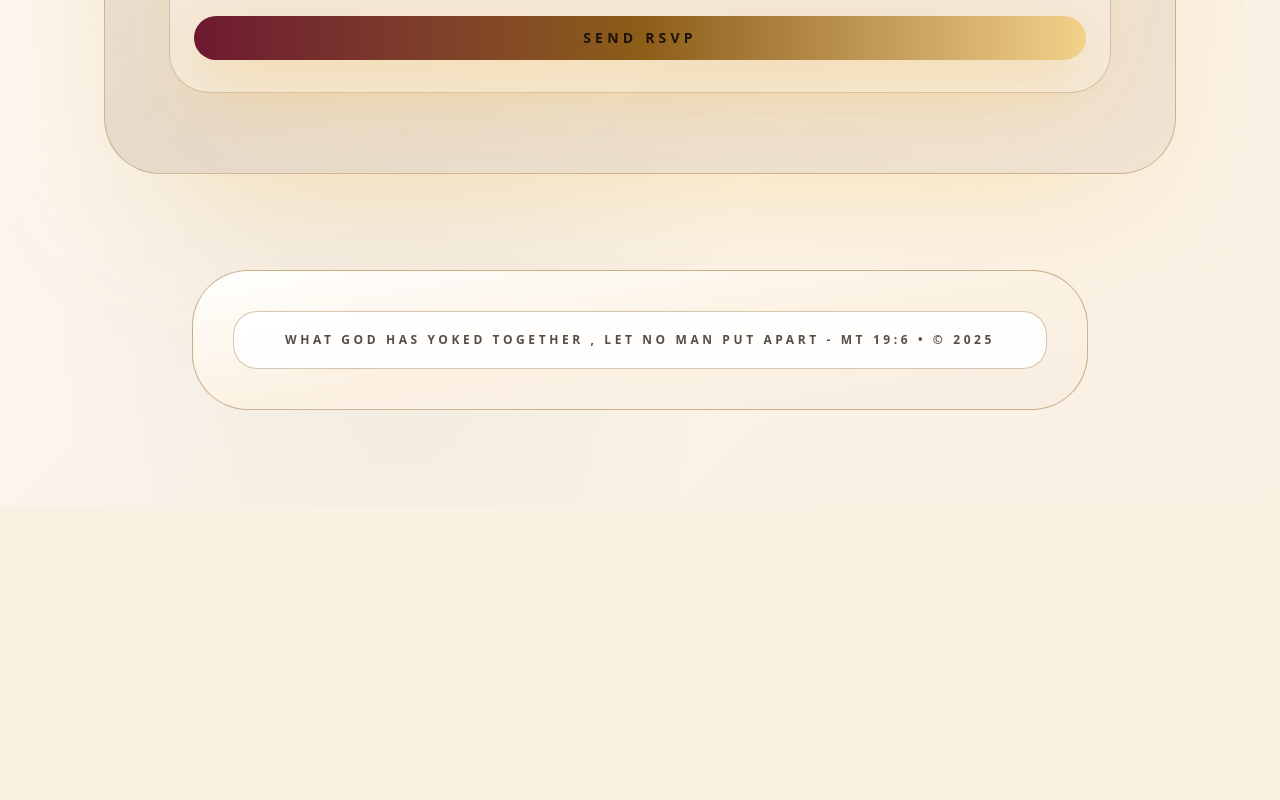
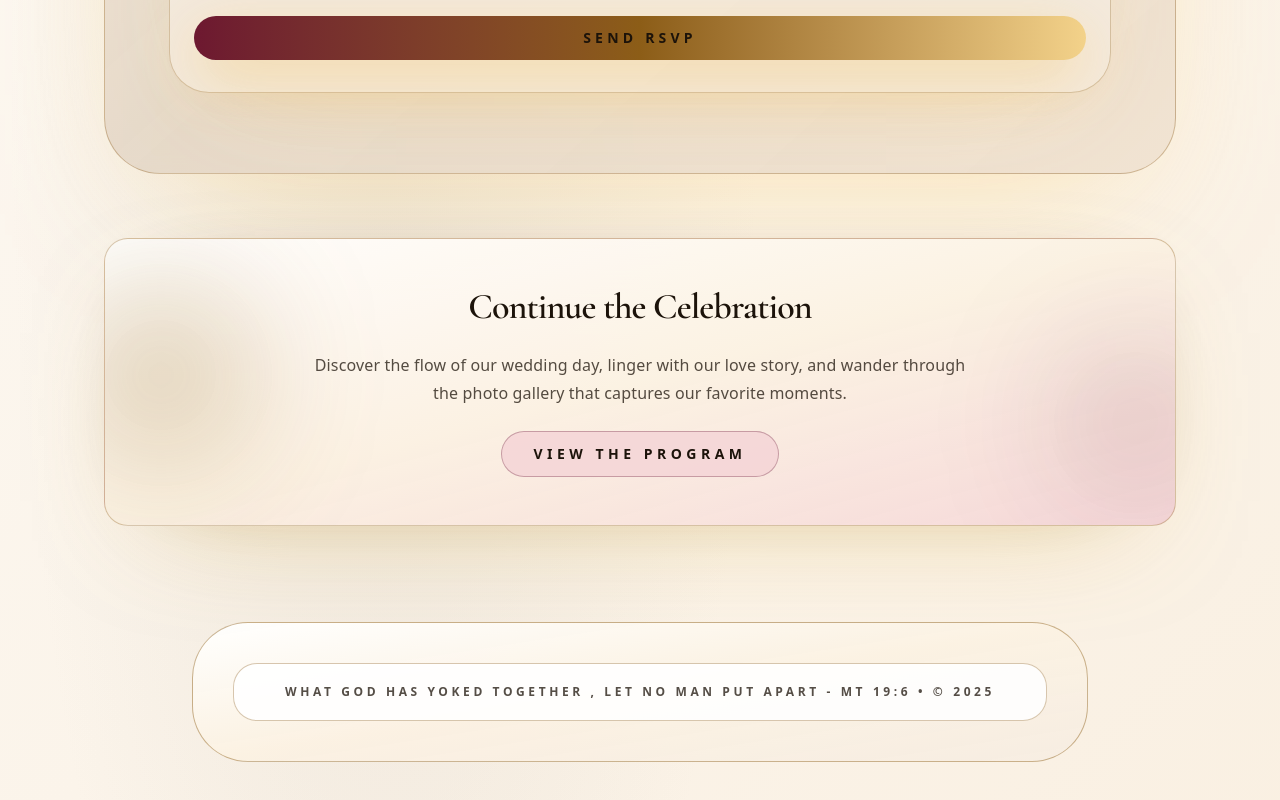
Before and after one commit to Andesfluffy/wedding-app, a Next.js app: page / in a window 1280 px wide. Shown: the part 2466-3266 px from the top of the page. Before the commit the page ends 2972 px from the top, so only its background shows below. Built offline with nearby package versions, Linux system fonts and the light colour scheme.

Commit message:
Keep navigation header fixed at top of invitation page

```diff
--- a/src/app/page.tsx
+++ b/src/app/page.tsx
@@ -1,3 +1,5 @@
+import Link from "next/link";
+
 import { Hero } from "@/components/hero";
 import { Navigation } from "@/components/navigation";
 import { RsvpSection } from "@/components/rsvp-form";
@@ -6,14 +8,37 @@ import { CountdownSection } from "@/components/countdown";
 
 export default function Home() {
   return (
+    <>
+      <Navigation />
       <div className="relative overflow-hidden pb-24">
-      <Navigation />
         <main className="mx-auto flex max-w-6xl flex-col gap-16 px-4 sm:px-6 md:px-10">
           <Hero />
           <CountdownSection />
           <RsvpSection />
+          <section className="relative isolate overflow-hidden rounded-3xl border border-gold/35 bg-gradient-to-br from-pearl/95 via-cream/95 to-rosewater/90 px-6 py-12 text-center shadow-[0_35px_120px_-60px_rgba(212,169,61,0.55),0_0_90px_-55px_rgba(90,15,41,0.28)] sm:px-10">
+            <div className="pointer-events-none absolute inset-0">
+              <div className="absolute -left-10 top-10 h-40 w-40 rounded-full bg-gold/25 blur-3xl sm:h-48 sm:w-48" />
+              <div className="absolute -right-10 bottom-6 h-32 w-32 rounded-full bg-merlot/15 blur-3xl sm:h-40 sm:w-40" />
+            </div>
+            <div className="relative mx-auto flex max-w-2xl flex-col items-center gap-6">
+              <h2 className="font-display text-3xl font-semibold tracking-tight text-ink sm:text-4xl">
+                Continue the Celebration
+              </h2>
+              <p className="text-sm leading-7 text-ink/75 sm:text-base">
+                Discover the flow of our wedding day, linger with our love story, and wander through the photo gallery that captures
+                our favorite moments.
+              </p>
+              <Link
+                href="/program"
+                className="inline-flex items-center justify-center rounded-full border border-merlot/30 bg-rosewater/90 px-8 py-3 text-sm font-semibold uppercase tracking-[0.32em] text-merlot transition hover:bg-merlot hover:text-pearl"
+              >
+                View the Program
+              </Link>
+            </div>
+          </section>
         </main>
         <SiteFooter />
       </div>
+    </>
   );
 }
```
Lines whose indentation alone changed are shown as unchanged.
